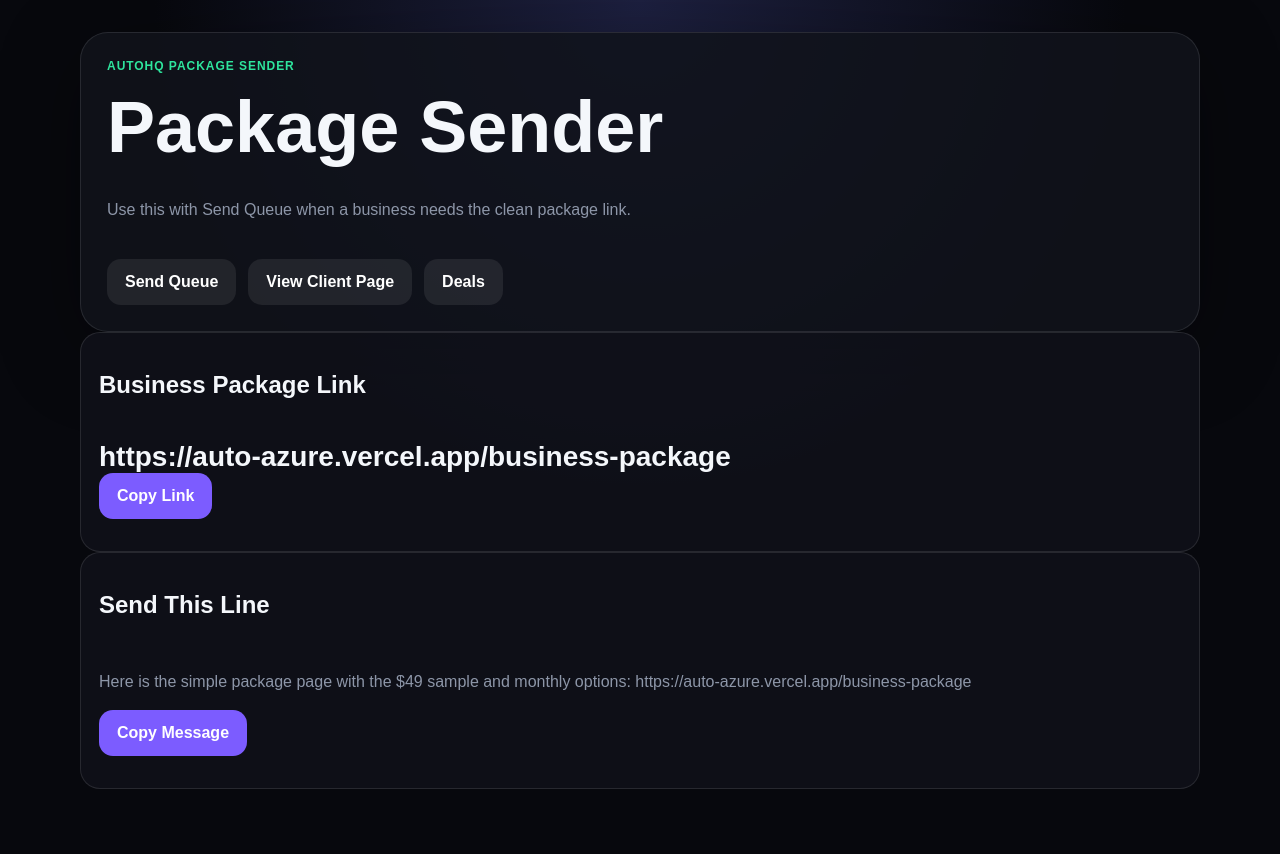
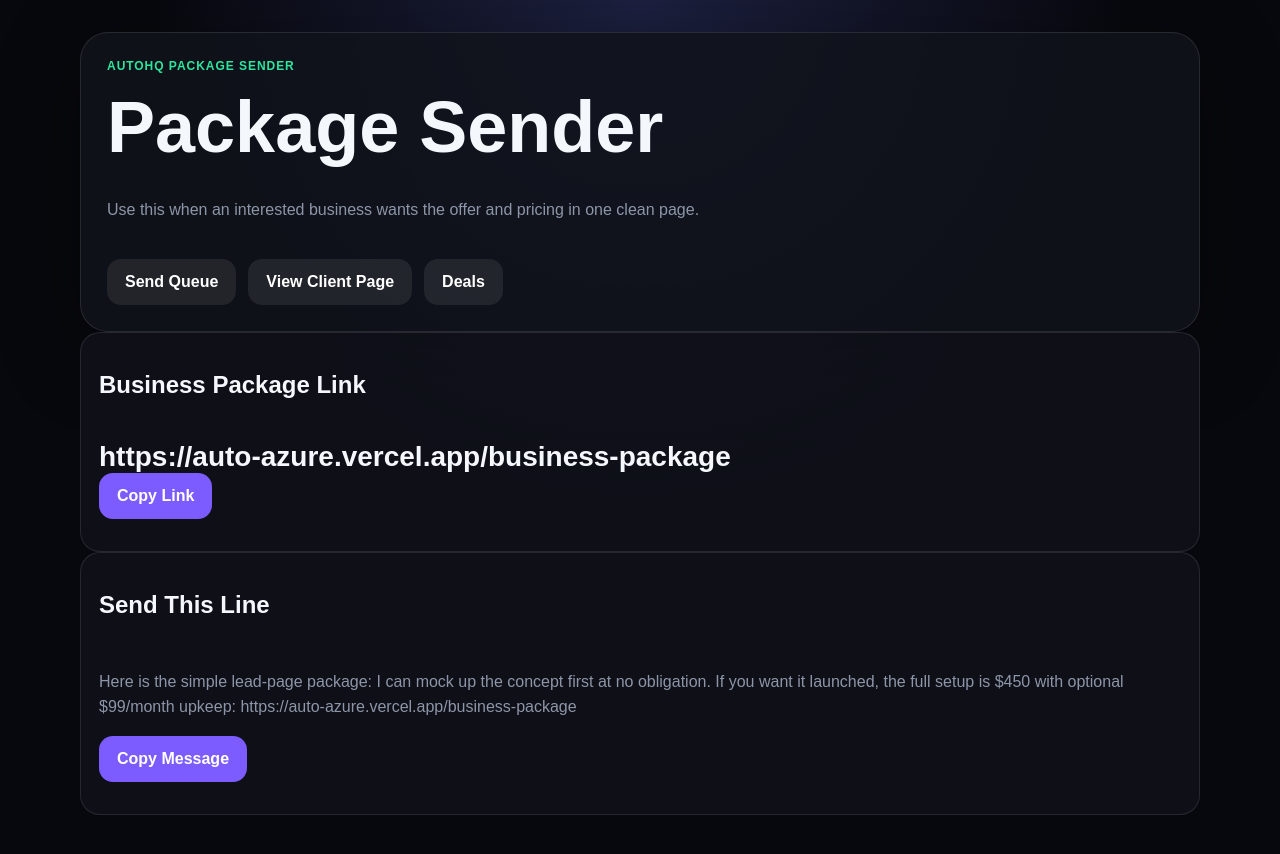
Before and after one commit to GCreative850/auto, a Next.js app: page /package-sender in a window 1280 px wide. Shown: the top 854 px of the page. Built offline with nearby package versions, Linux system fonts and the light colour scheme.

Commit message:
Update package sender for $450 lead-page offer

```diff
--- a/app/package-sender/page.tsx
+++ b/app/package-sender/page.tsx
@@ -1,7 +1,7 @@
 "use client";
 
 const businessLink = "https://auto-azure.vercel.app/business-package";
-const message = `Here is the simple package page with the $49 sample and monthly options: ${businessLink}`;
+const message = `Here is the simple lead-page package: I can mock up the concept first at no obligation. If you want it launched, the full setup is $450 with optional $99/month upkeep: ${businessLink}`;
 
 export default function PackageSenderPage() {
   async function copy(text: string) {
@@ -13,7 +13,7 @@ export default function PackageSenderPage() {
       <section className="hero">
         <div className="kicker">AutoHQ Package Sender</div>
         <h1>Package Sender</h1>
-        <p>Use this with Send Queue when a business needs the clean package link.</p>
+        <p>Use this when an interested business wants the offer and pricing in one clean page.</p>
         <div className="actions">
           <a className="secondary" href="/send-queue">Send Queue</a>
           <a className="secondary" href="/business-package">View Client Page</a>
```
